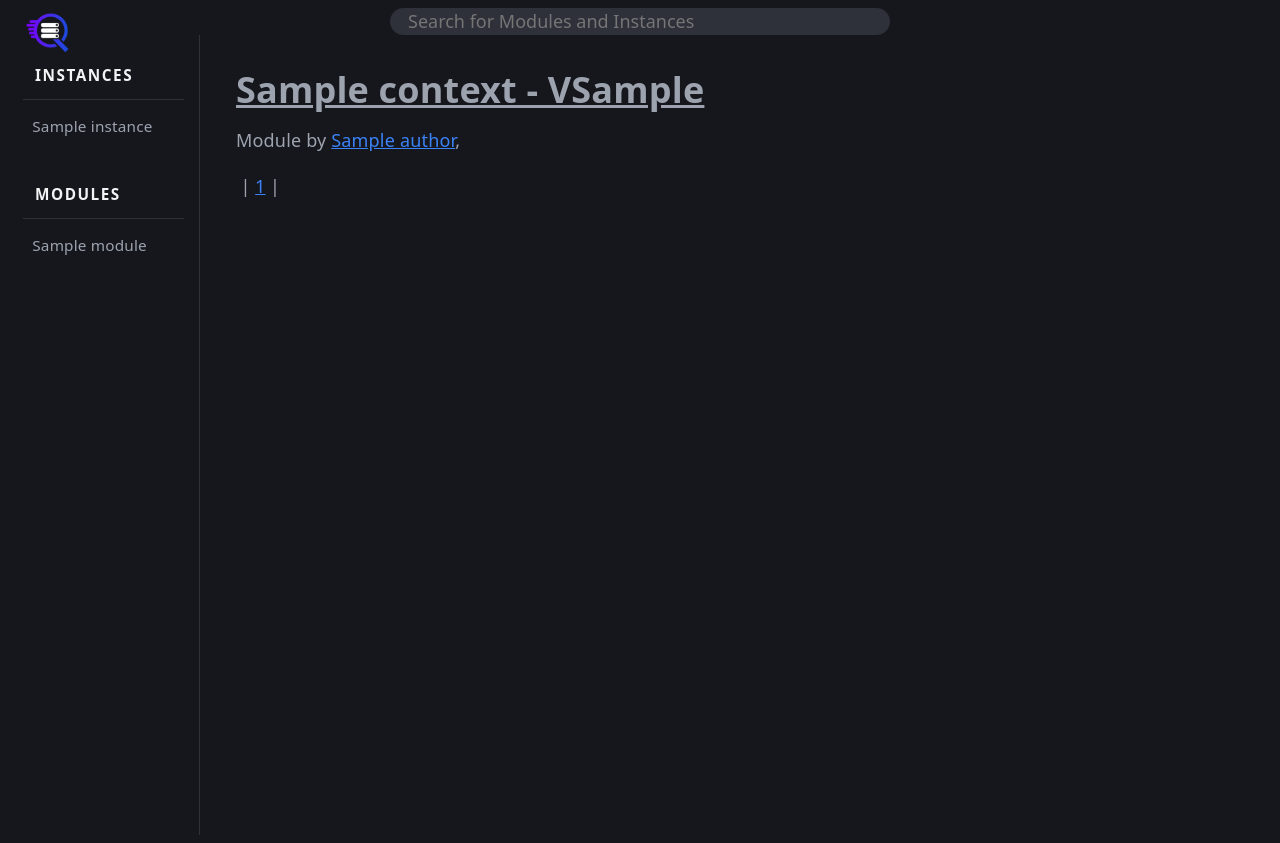
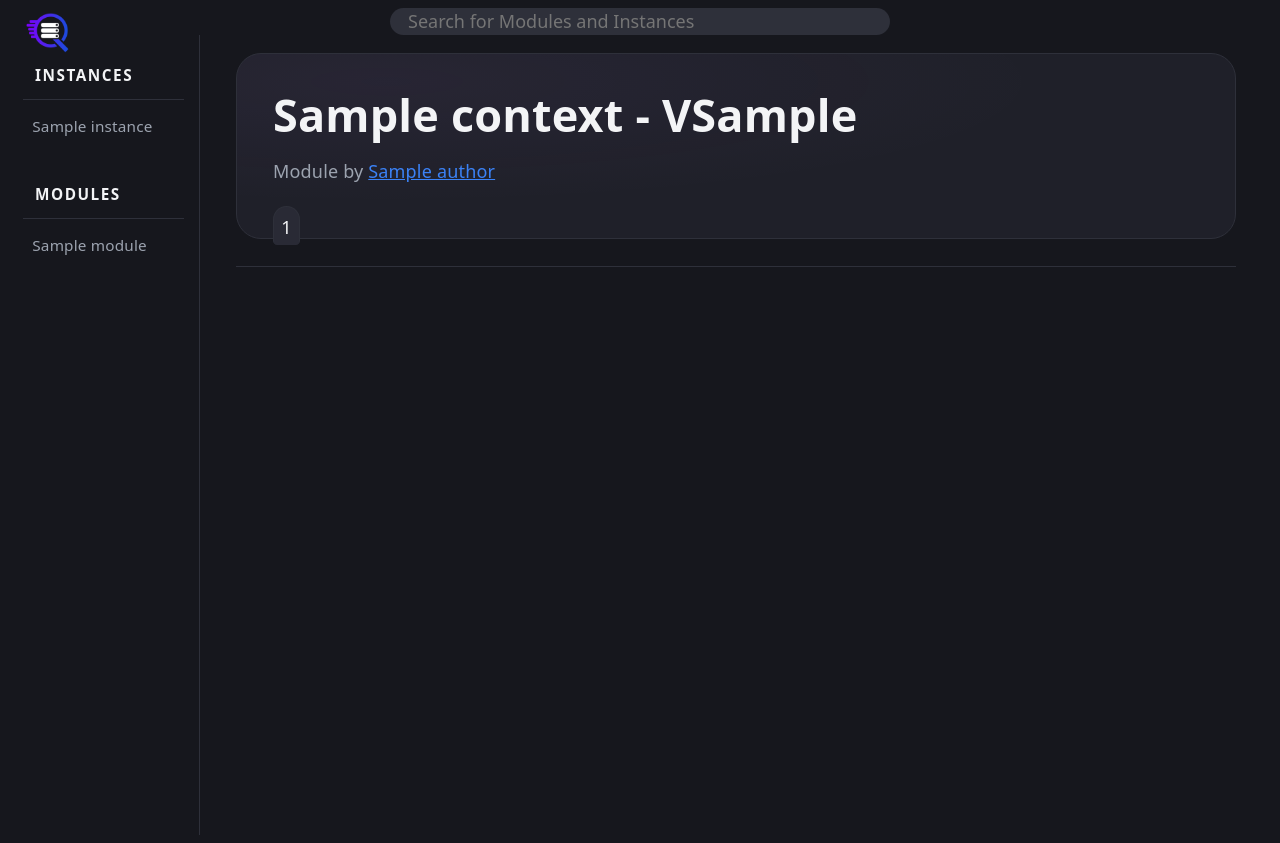
Before and after one commit to quintindunn/quickserve, a Python web app: template src/QuickServe/Web/templates/core/module.html in a window 1280 px wide. Run offline with Jinja, Linux system fonts and the light colour scheme; the template is opened without the code that fills it: most values are stand-ins (such as "Sample title", 1, 10 or a date in 2020).

Commit message:
Restyled module heading

```diff
--- a/src/QuickServe/Web/static/core/core.css
+++ b/src/QuickServe/Web/static/core/core.css
@@ -13,6 +13,12 @@
       rgba(0, 0, 0, 0.4) 0 10px 15px -3px,
       rgba(0, 0, 0, 0.25) 0 4px 6px -2px;
 
+    --btn-large-size: .875rem 1.325rem;
+    --btn-large-hover-size: .95rem 1.4rem;
+
+    --btn-medium-size: .7rem 1.1rem;
+    --btn-medium-hover-size: .75rem 1.15rem;
+
   --sans: system-ui, 'Segoe UI', Roboto, sans-serif;
   --heading: system-ui, 'Segoe UI', Roboto, sans-serif;
   --mono: ui-monospace, Consolas, monospace;
@@ -26,6 +32,33 @@
   text-rendering: optimizeLegibility;
   -webkit-font-smoothing: antialiased;
   -moz-osx-font-smoothing: grayscale;
+}
+
+.unstyled-anchor {
+    color: inherit;
+    text-decoration: none;
+}
+
+.btn-large {
+    padding: var(--btn-large-size);
+}
+
+.btn-large:hover:not(:disabled) {
+    padding: var(--btn-large-hover-size);
+    cursor: pointer;
+}
+
+.btn-medium {
+    padding: var(--btn-medium-size);
+}
+
+.btn-medium:hover:not(:disabled) {
+    padding: var(--btn-medium-hover-size);
+    cursor: pointer;
+}
+
+.btn-fillet {
+    border-radius: 10px;
 }
 
 * > a {
--- a/src/QuickServe/Web/static/core/modules.css
+++ b/src/QuickServe/Web/static/core/modules.css
@@ -1,54 +1,117 @@
+.module > .module-head {
+    position: relative;
 
-.pages {
-    display: flex;
-    flex-direction: row;
-    padding-top: 20px;
+    margin-bottom: 1.5rem;
+    padding: 1rem 2rem;
+
+    background: radial-gradient(ellipse at 15% 15%, var(--accent-radial-gradient), transparent 55%), var(--accent-bg);
+    border: 1px solid var(--border);
+    border-radius: 25px;
 }
 
-.pages > span {
-    margin-left: .25rem;
-    margin-right: .25rem;
+.module > .module-head > a > .module-heading {
+    color: var(--text-h);
+    font-size: 2.5rem;
+    font-weight: 600;
+}
+
+.module > .module-head > p > .module-instance-module-anchor {
+    color: var(--text-h);
+}
+
+.module > .module-head > .instance-delete-button {
+    position: absolute;
+    top: 1rem;
+    right: 1rem;
+
+    background-color: rgba(255, 0, 0, 0.1);
+    border: 2px solid rgba(255, 0, 0, 0.25);
+}
+
+.module > .module-head > .instance-delete-button:hover {
+    background-color: rgba(255, 0, 0, 0.3);
+    border: 2px solid rgba(255, 0, 0, 0.45);
 }
 
 .module-size-parent {
-    position: relative;
+    position: absolute;
+    right: 1rem;
+    bottom: 0;
 }
 
 .module-size {
-    position: absolute;
-    right: 0;
-    top: 0;
-    height: 1.5rem;
     display: flex;
+    flex-direction: row;
     align-items: center;
     gap: 0.5rem;
 }
 
-.module-size > img {
+.module-size > svg {
     width: 1.5rem;
-    height: 100%;
-    filter: brightness(0) saturate(100%) invert(35%) sepia(90%) saturate(1500%) hue-rotate(200deg);
+    height: 1.5rem;
+
+    color: var(--accent);
 }
 
-.module-size > p {
-    margin: 0;
-}
-.mod-heading {
-    display: grid;
-    grid-template-columns: 1fr 1fr;
+.spacer {
+    height: 1rem;
+    margin-top: 1rem;
 }
 
-.mod-heading > a {
-    float: left;
+.pages {
+    position: absolute;
+    bottom: -1px;
+
+    display: flex;
+    flex-direction: row;
+    gap: 0.1rem;
+
+    margin: 0;
+    padding: 0;
+
+    background-color: var(--accent-bg);
 }
 
-.mod-heading > button {
-    float: right;
-    width: max-content;
-    height: min-content;
-    margin-left: auto;
+.tab {
+    position: relative;
+    bottom: calc(-0.4rem + 6px);
+
+    height: 1rem;
+    margin-top: 0;
+    margin-bottom: -4px;
+    padding: 0.4rem;
+
+    background-color: var(--accent-bg);
+
+    border-top: 1px solid var(--border);
+    border-right: transparent;
+    border-left: 1px solid var(--border);
 }
 
-.mod-heading > button:hover {
-    cursor: pointer;
+.tab:hover,
+.tab[data-selected="true"] {
+    height: 1.3rem;
+
+    background-color: #292A35FF;
+    color: var(--text-h);
+
+    border-bottom-left-radius: 5px;
+    border-bottom-right-radius: 5px;
 }
+
+.tab:last-child {
+    margin-right: 0;
+
+    border-top-right-radius: 15px;
+    border-right: 1px solid var(--border);
+}
+
+.tab:first-child {
+    border-top-left-radius: 15px;
+}
+
+.module-content {
+    padding-top: 0.5rem;
+
+    border-top: 1px solid var(--border);
+}
--- a/src/QuickServe/Web/templates/core/module.html
+++ b/src/QuickServe/Web/templates/core/module.html
@@ -13,43 +13,61 @@
 {% endblock %}
 {% block content %}
     <div class="module">
-        <div>
-            <div class="mod-heading">
-                <a href="{{ link(page='about') }}"
-                   style="text-decoration: underline;
-                          color: inherit">
+        <div class="module-head">
             {% if context.isInstance %}
-                        <h1>{{ context.instance_name }} - V{{ context.module_version }}</h1>
-                        <p>Instance of <span>{{ context.module_name }}</span></p>
+                <a class="unstyled-anchor" href="{{ link(page='about') }}">
+                    <h1 class="module-heading">{{ context.instance_name }}</h1>
+                </a>
+                <p>Instance of <a class="unstyled-anchor module-instance-module-anchor"
+    href="{{ url_for("modules.module_about", module_name=context.module_name) }}">{{ context.module_name }} V{{ context.module_version }}</a></p>
             {% else %}
-                        <h1>{{ context.module_name }} - V{{ context.module_version }}</h1>
+                <a class="unstyled-anchor"
+                   href="{{ url_for("modules.module_about", module_name=context.module_name) }}">
+                    <h1 class="module-heading">{{ context.module_name }} - V{{ context.module_version }}</h1>
+                </a>
             {% endif %}
-                </a>
             {% if context.instance_uuid %}
-                    <button id="qs-instance-delete">Delete Instance</button>
+                <button id="qs-instance-delete"
+                        class="btn-medium btn-fillet instance-delete-button">Delete</button>
             {% endif %}
-            </div>
             {% if context.isInstance %}
                 <div class="module-size-parent">
                     <div class="module-size">
-                        <img src="{{ url_for('static', filename="core/hard-drive-svgrepo-com.svg") }}"
-                             alt="Size on Filesystem">
+                        <!-- Uploaded to: SVG Repo, www.svgrepo.com, Generator: SVG Repo Mixer Tools -->
+                        <svg fill="currentColor"
+                             width="800px"
+                             height="800px"
+                             viewBox="0 0 24 24"
+                             xmlns="http://www.w3.org/2000/svg">
+                            <g id="Hard_Drive" data-name="Hard Drive">
+                            <g>
+                            <path d="M20.905,14.325l-1.83-10.04a1.507,1.507,0,0,0-1.47-1.22H6.405A1.493,1.493,0,0,0,4.925,4.3l-1.84,10.03a2.452,2.452,0,0,0-.02.27v4.84a1.5,1.5,0,0,0,1.5,1.5h14.87a1.511,1.511,0,0,0,1.5-1.5V14.6A1.241,1.241,0,0,0,20.905,14.325Zm-15-9.85a.5.5,0,0,1,.5-.41h11.2a.511.511,0,0,1,.49.4l1.74,9.54H4.165Zm14.03,14.96a.5.5,0,0,1-.5.5H4.565a.5.5,0,0,1-.5-.5l.01-4.43h15.86Z">
+                            </path>
+                            <circle cx="5.561" cy="17.47" r="0.5"></circle>
+                            <circle cx="7.561" cy="17.47" r="0.5"></circle>
+                            <path d="M18.45,17.97a.5.5,0,0,0,0-1h-5a.5.5,0,0,0,0,1Z"></path>
+                            </g>
+                            </g>
+                        </svg>
                         <p>{{ context.instance_size_formatted }}</p>
                     </div>
                 </div>
             {% endif %}
             {% if context.module_authors %}
-                <span>Module by {% for author in context.module_authors %}<a href="{{ author.github }}">{{ author.name }}</a>, {% endfor %}</span>
+                <span>Module by
+                    {% for author in context.module_authors %}
+                        <a href="{{ author.github }}">{{ author.name }}</a>{% if not loop.last %}, {% endif %}{% endfor %}</span>
+            {% endif %}
+            <div class="spacer"></div>
             <div class="pages">
-                    <span>|</span>
                 {% for page in context.module_pages %}
-                        <a href="{{ link(page=page) }}">{{ page | title }}</a>
-                        <span>|</span>
+                    <a class="tab unstyled-anchor"
+                       href="{{ link(page=page) }}"
+                       data-selected="{% if loop.first %}true{% else %}false{% endif %}">{{ page | title }}</a>
                 {% endfor %}
             </div>
-            {% endif %}
         </div>
-        <div>
+        <div class="module-content">
             {% block modulebody %}{% endblock %}
         </div>
         {% if context.instance_uuid %}
--- a/src/QuickServe/Web/templates/home/home-base.html
+++ b/src/QuickServe/Web/templates/home/home-base.html
@@ -14,8 +14,9 @@
             <p class="heading-tagline">Self-Hosting made easy.</p>
             <p class="heading-description">&emsp;QuickServe is an easy-to-use, modular, and open-source video game server manager. Create, manage, and monitor your servers from one place.</p>
             <div class="heading-links">
-                <a class="heading-link heading-link-marketplace" href="#marketplace">Marketplace</a>
-                <a class="heading-link heading-link-github"
+                <a class="btn-large btn-fillet heading-link heading-link-marketplace"
+                   href="#marketplace">Marketplace</a>
+                <a class="btn-large btn-fillet heading-link heading-link-github"
                    href="https://github.com/quintindunn/quickserve">View on GitHub</a>
             </div>
         </div>
--- a/src/QuickServe/Web/templates/home/home-first-time.html
+++ b/src/QuickServe/Web/templates/home/home-first-time.html
@@ -22,6 +22,7 @@
         {# Getting started #}
         <h2 class="getting-started-heading">Ready to get started?</h2>
         <p>Head to the marketplace to install modules.</p>
-        <a class="getting-started-marketplace-link" href="#marketplace">Marketplace</a>
+        <a class="btn-large btn-fillet getting-started-marketplace-link"
+           href="#marketplace">Marketplace</a>
     </div>
 {% endblock home_content %}
--- a/src/QuickServe/Web/templates/home/home-has-instances.html
+++ b/src/QuickServe/Web/templates/home/home-has-instances.html
@@ -29,8 +29,9 @@
     </div>
     <div class="getting-started">
         {# Getting started #}
-        <h2 class="getting-started-heading">Ready to get started?</h2>
+        <h2 class="getting-started-heading">Missing you game?</h2>
         <p>Head to the marketplace to install modules.</p>
-        <a class="getting-started-marketplace-link" href="#marketplace">Marketplace</a>
+        <a class="btn-large btn-fillet getting-started-marketplace-link"
+           href="#marketplace">Marketplace</a>
     </div>
 {% endblock home_content %}
```
Also changed, not shown: src/QuickServe/Web/static/home/home.css (+0 -13 lines), src/QuickServe/Web/static/core/hard-drive-svgrepo-com.svg. Lines whose indentation alone changed are shown as unchanged.
